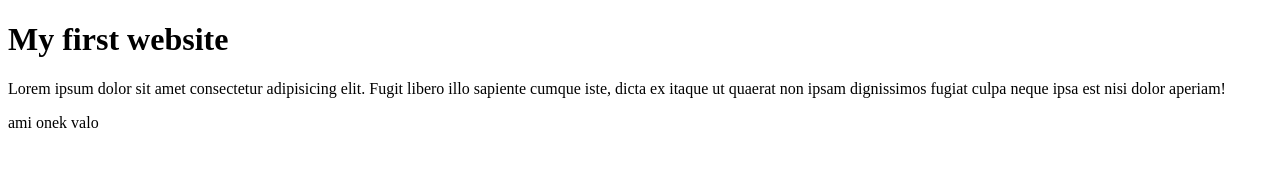
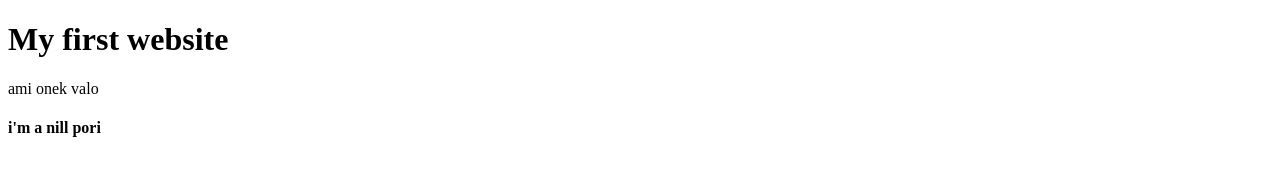
Before and after one commit to developerYeasin/my-first-website, a plain HTML site: page index.html in a window 1280 px wide. Drawn offline with Linux system fonts and the light colour scheme.

Commit message:
it's now ready

```diff
--- a/index.html
+++ b/index.html
@@ -8,7 +8,7 @@
 </head>
 <body>
     <h1>My first website</h1>
-    <p>Lorem ipsum dolor sit amet consectetur adipisicing elit. Fugit libero illo sapiente cumque iste, dicta ex itaque ut quaerat non ipsam dignissimos fugiat culpa neque ipsa est nisi dolor aperiam!</p>
     <p>ami onek valo</p>
+    <h4>i'm a nill pori</h4>
 </body>
 </html>
```
